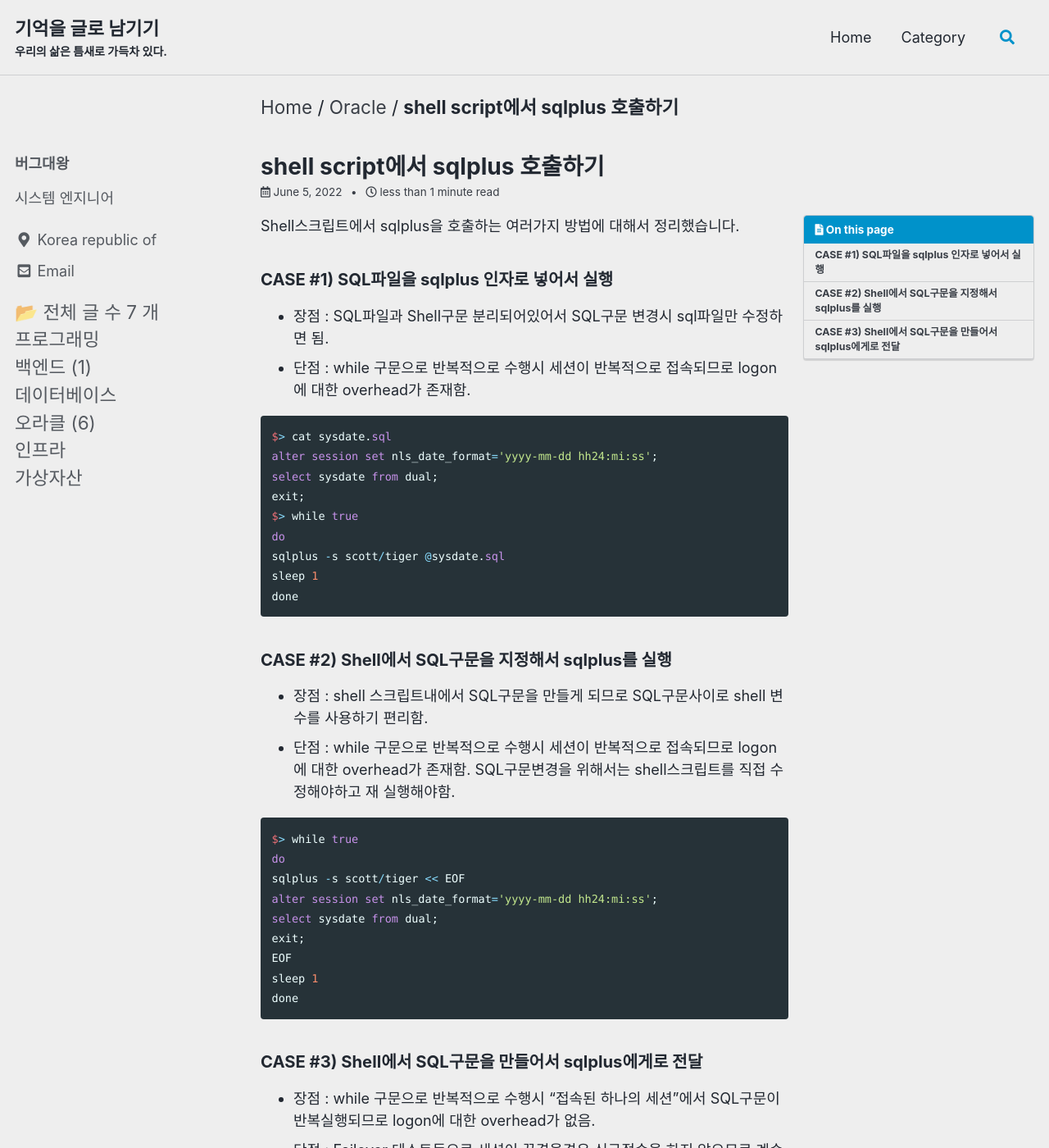
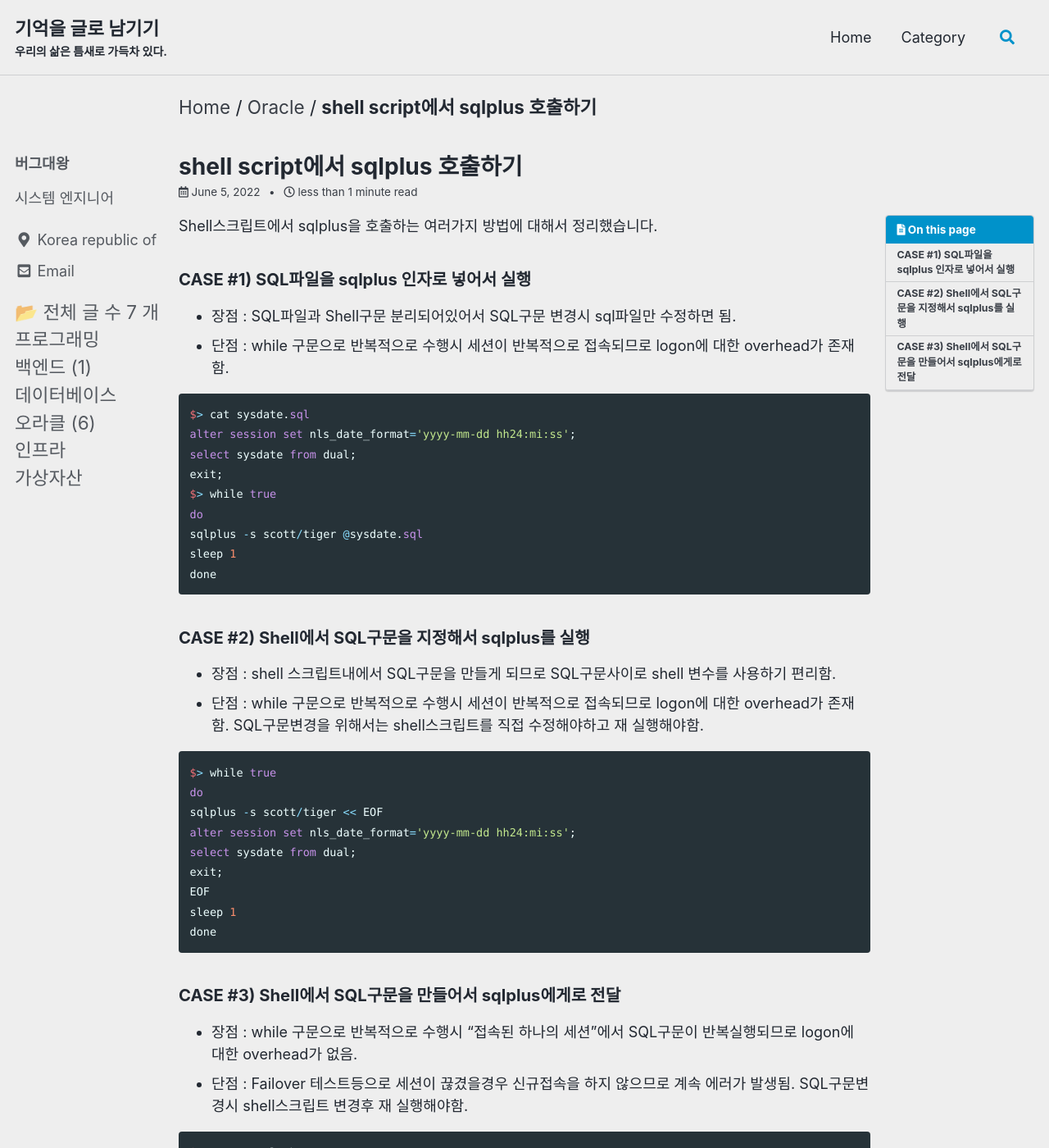
Before and after one commit to kosate/kosate.github.io, a Jekyll site: the page built from _posts/2022-06-05-sqlplus-shell.md, in a window 1280 px wide and 1400 px high. Shown: the whole window at 82% size. Built offline with Jekyll 4.4.1, drawn with Linux system fonts in a browser that asks for light colours; cached includes are drawn as plain includes; some web fonts are replaced; a script that is not in the unit is left out; comment, search, counter and statistics services are not loaded.

Commit message:
modify typo

```diff
--- a/_config.yml
+++ b/_config.yml
@@ -294,7 +294,6 @@
       share: true
       related: true
       sidebar_main: true
-      classes: true
   # _pages
   - scope:
       path: "_pages"
--- a/_sass/minimal-mistakes/_variables.scss
+++ b/_sass/minimal-mistakes/_variables.scss
@@ -156,9 +156,9 @@
    Grid
    ========================================================================== */
 
-$right-sidebar-width-narrow: 200px !default;
-$right-sidebar-width: 300px !default;
-$right-sidebar-width-wide: 400px !default;
+$right-sidebar-width-narrow: 100px !default;
+$right-sidebar-width: 200px !default;
+$right-sidebar-width-wide: 250px !default;
 
 /*
    Other
```
